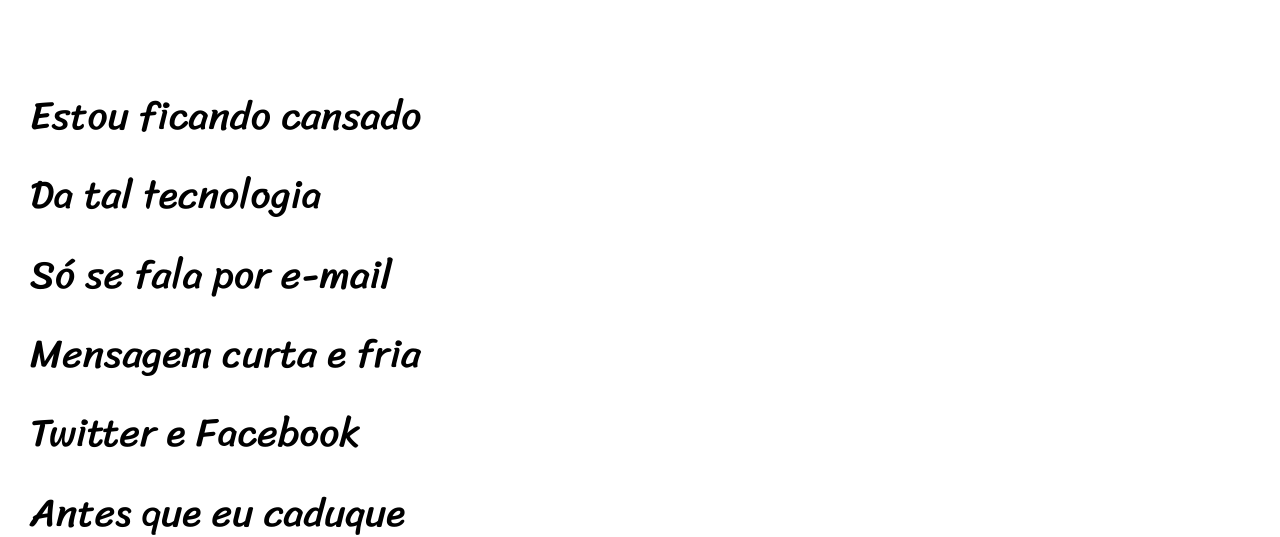
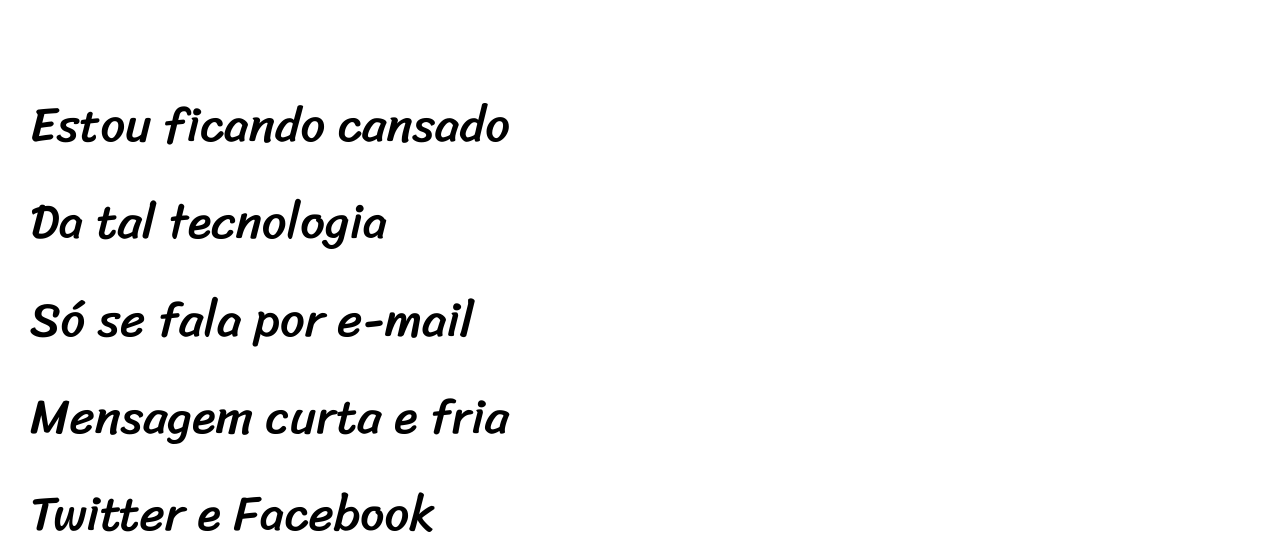
Before and after one commit to athirsonaraujo1/projeto-cordel, a plain HTML site: page index.html in a window 1280 px wide. Shown: the part 286-823 px from the top of the page. Drawn offline with Linux system fonts and the light colour scheme.

Commit message:
Atualizado

```diff
--- a/estilo/etyle.css
+++ b/estilo/etyle.css
@@ -60,7 +60,7 @@ section {
     line-height: 2em;
     padding-left: 30px;
     font-family: var(--font3);
-    font-size: 3.1vw;
+    font-size: 3.8vw;
 
 }
 
```
